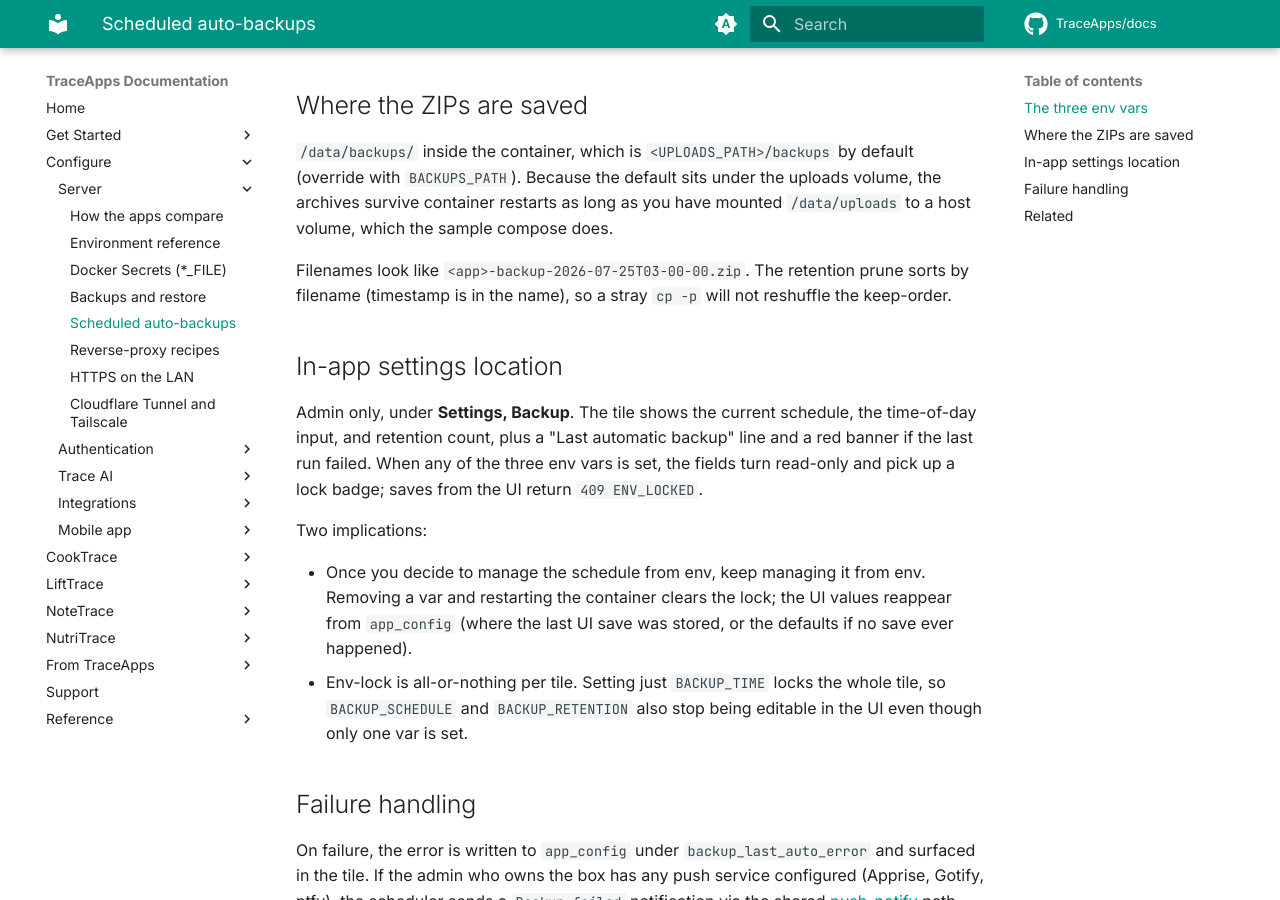
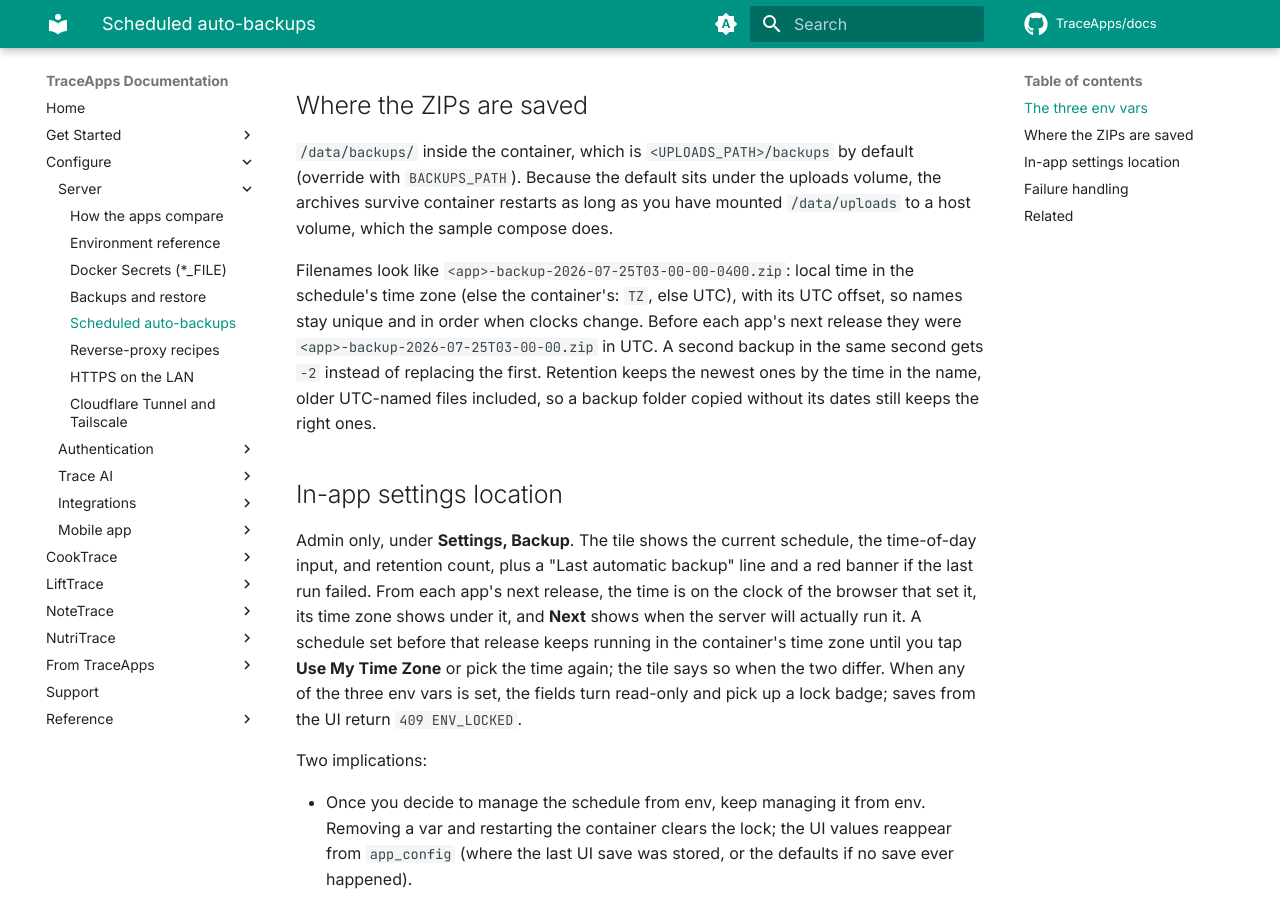
Before and after one commit to TraceApps/docs, an MkDocs documentation site: the page built from docs/self-hosting/scheduled-backups.md, in a window 1280 px wide and 900 px high, scrolled down 760 px. Built offline with MkDocs 1.6.1 and Material for MkDocs 9.7.7, drawn with Linux system fonts in a browser that asks for light colours; comment, search, counter and statistics services are not loaded.

Commit message:
TZ and backup time zones (TraceApps/notetrace#44)

```diff
--- a/docs/self-hosting/scheduled-backups.md
+++ b/docs/self-hosting/scheduled-backups.md
@@ -18,11 +18,11 @@ Weekly runs on the day the schedule was first activated; monthly runs on the sam
 
 `/data/backups/` inside the container, which is `<UPLOADS_PATH>/backups` by default (override with `BACKUPS_PATH`). Because the default sits under the uploads volume, the archives survive container restarts as long as you have mounted `/data/uploads` to a host volume, which the sample compose does.
 
-Filenames look like `<app>-backup-2026-07-25T03-00-00.zip`. The retention prune sorts by filename (timestamp is in the name), so a stray `cp -p` will not reshuffle the keep-order.
+Filenames look like `<app>-backup-2026-07-25T03-00-00-0400.zip`: local time in the schedule's time zone (else the container's: `TZ`, else UTC), with its UTC offset, so names stay unique and in order when clocks change. Before each app's next release they were `<app>-backup-2026-07-25T03-00-00.zip` in UTC. A second backup in the same second gets `-2` instead of replacing the first. Retention keeps the newest ones by the time in the name, older UTC-named files included, so a backup folder copied without its dates still keeps the right ones.
 
 ## In-app settings location
 
-Admin only, under **Settings, Backup**. The tile shows the current schedule, the time-of-day input, and retention count, plus a "Last automatic backup" line and a red banner if the last run failed. When any of the three env vars is set, the fields turn read-only and pick up a lock badge; saves from the UI return `409 ENV_LOCKED`.
+Admin only, under **Settings, Backup**. The tile shows the current schedule, the time-of-day input, and retention count, plus a "Last automatic backup" line and a red banner if the last run failed. From each app's next release, the time is on the clock of the browser that set it, its time zone shows under it, and **Next** shows when the server will actually run it. A schedule set before that release keeps running in the container's time zone until you tap **Use My Time Zone** or pick the time again; the tile says so when the two differ. When any of the three env vars is set, the fields turn read-only and pick up a lock badge; saves from the UI return `409 ENV_LOCKED`.
 
 Two implications:
 
```
Also changed, not shown: docs/cooktrace/settings.md (+1 -1 lines), docs/lifttrace/settings.md (+1 -1 lines), docs/nutritrace/env-vars.md (+1 -1 lines), docs/nutritrace/settings.md (+1 -1 lines), docs/self-hosting/env-vars.md (+1 -0 lines).
